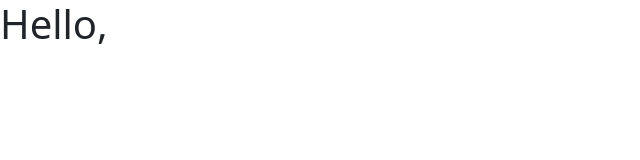
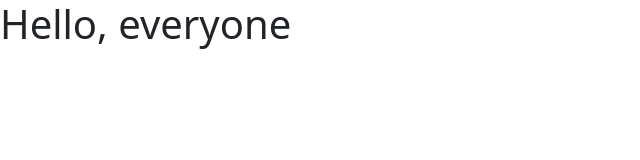
Before and after one commit to akhileshsharma08/test1, a plain HTML site: page index.html in a window 1280 px wide. Shown: the whole page, without its empty margins (0-640 px from the left). Drawn offline with nearby package versions, Linux system fonts and the light colour scheme.

Commit message:
Update index.html

```diff
--- a/index.html
+++ b/index.html
@@ -7,7 +7,7 @@
     <link href="https://cdn.jsdelivr.net/npm/bootstrap@5.2.0/dist/css/bootstrap.min.css" rel="stylesheet" integrity="sha384-gH2yIJqKdNHPEq0n4Mqa/HGKIhSkIHeL5AyhkYV8i59U5AR6csBvApHHNl/vI1Bx" crossorigin="anonymous">
   </head>
   <body>
-    <h1>Hello, </h1>
+    <h1>Hello, everyone </h1>
     <script src="https://cdn.jsdelivr.net/npm/bootstrap@5.2.0/dist/js/bootstrap.bundle.min.js" integrity="sha384-A3rJD856KowSb7dwlZdYEkO39Gagi7vIsF0jrRAoQmDKKtQBHUuLZ9AsSv4jD4Xa" crossorigin="anonymous"></script>
   </body>
 </html>
```
